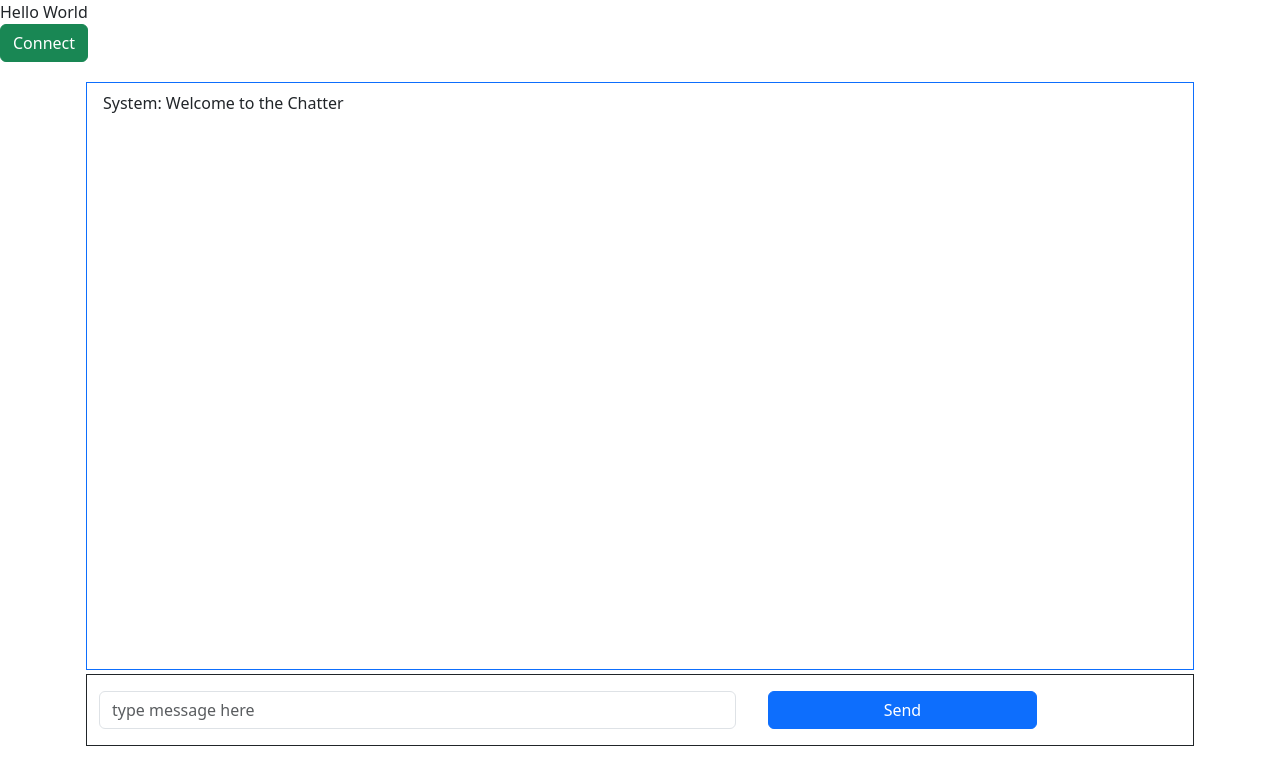
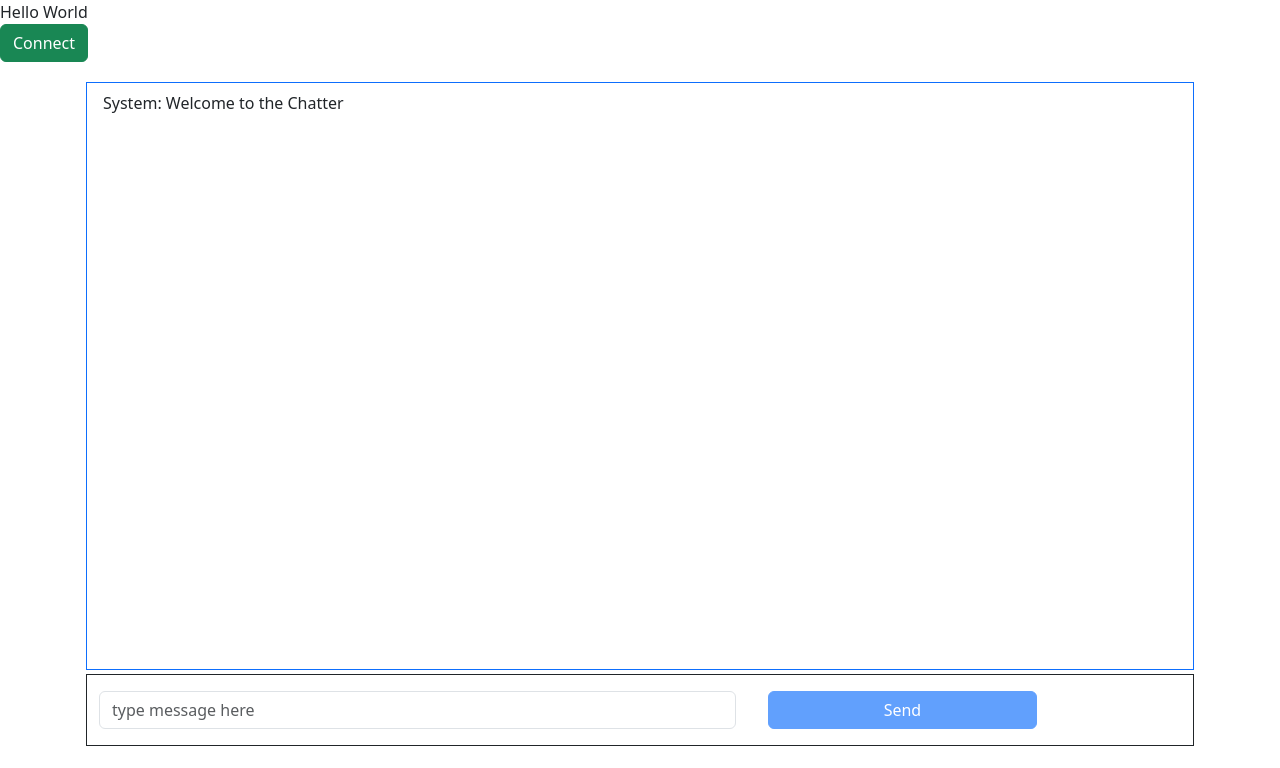
Before and after one commit to Elpidio-Julian/chatroom, a React app: page / in a window 1280 px wide. Built offline with nearby package versions, Linux system fonts and the light colour scheme.

Commit message:
added check for connection in order to be able to send messages

```diff
--- a/src/index.js
+++ b/src/index.js
@@ -40,7 +40,10 @@ const App = () => {
   // })
 
   // state for dynamically letting user know if they are connected and for button to keep track of connection
-  const [isConnected, setIsConnected] = useState(socket.connected)
+
+  // socket should not connect automatically so the state should start as false
+  const [isConnected, setIsConnected] = useState(false)
+
   // This useEffect has event listeners and changes the state
   // Use this to send socket events without running them multiple times as state updates
   useEffect(() => {
@@ -105,7 +108,7 @@ const App = () => {
 
             </div>
             <div className="col-3 col-md-3 g-2 m-3">
-              <button
+              {isConnected ? <button
               type="submit"
               className="btn btn-primary w-100"
               onClick={(ev) => {
@@ -114,7 +117,15 @@ const App = () => {
               }}
               >
                 Send
-              </button>
+              </button> : <button
+              type="submit"
+              className="btn btn-primary w-100"
+              onClick={(ev) => {
+                ev.preventDefault();
+              }}
+              disabled>
+                Send
+              </button>}
             </div>
           </form>
       </div>
```
Also changed, not shown: build/asset-manifest.json, build/index.html, build/static/js/main.aeab056f.js.LICENSE.txt (renamed from build/static/js/main.7416511f.js.LICENSE.txt), 4 other files.
